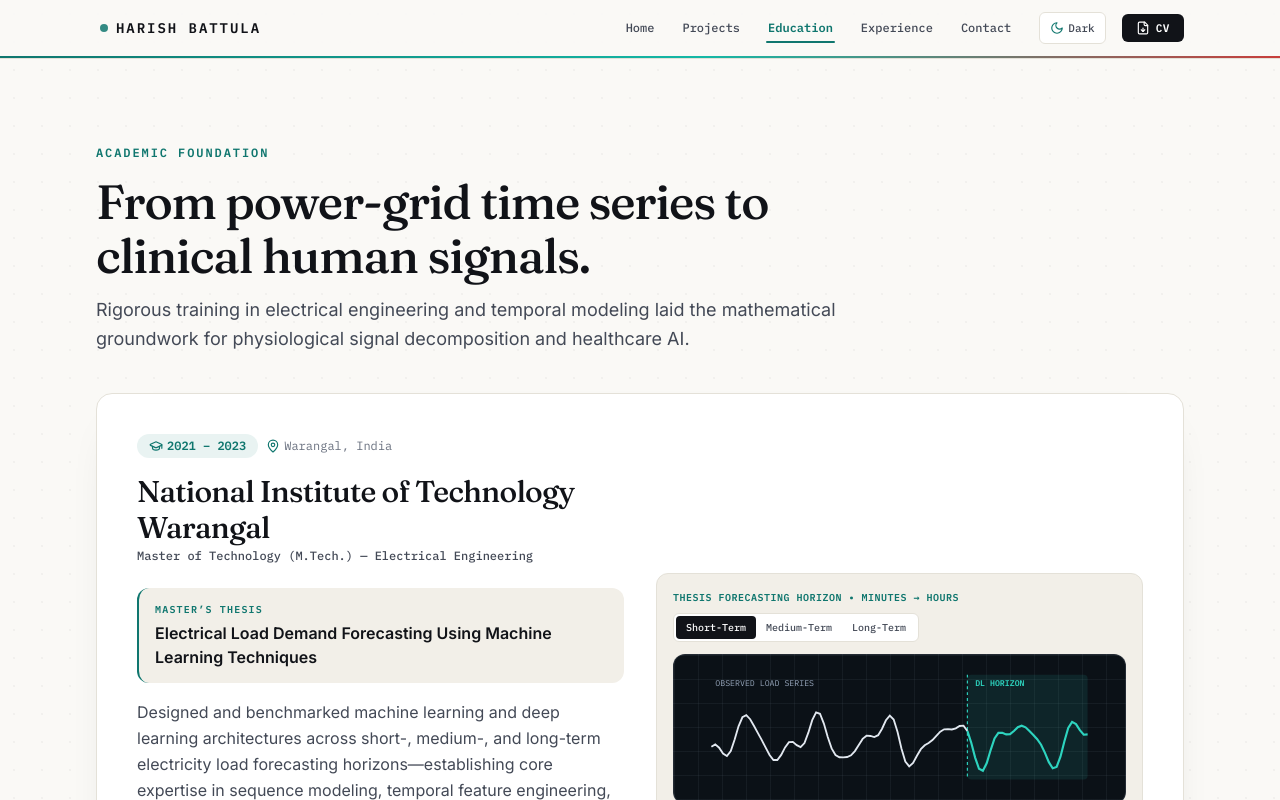
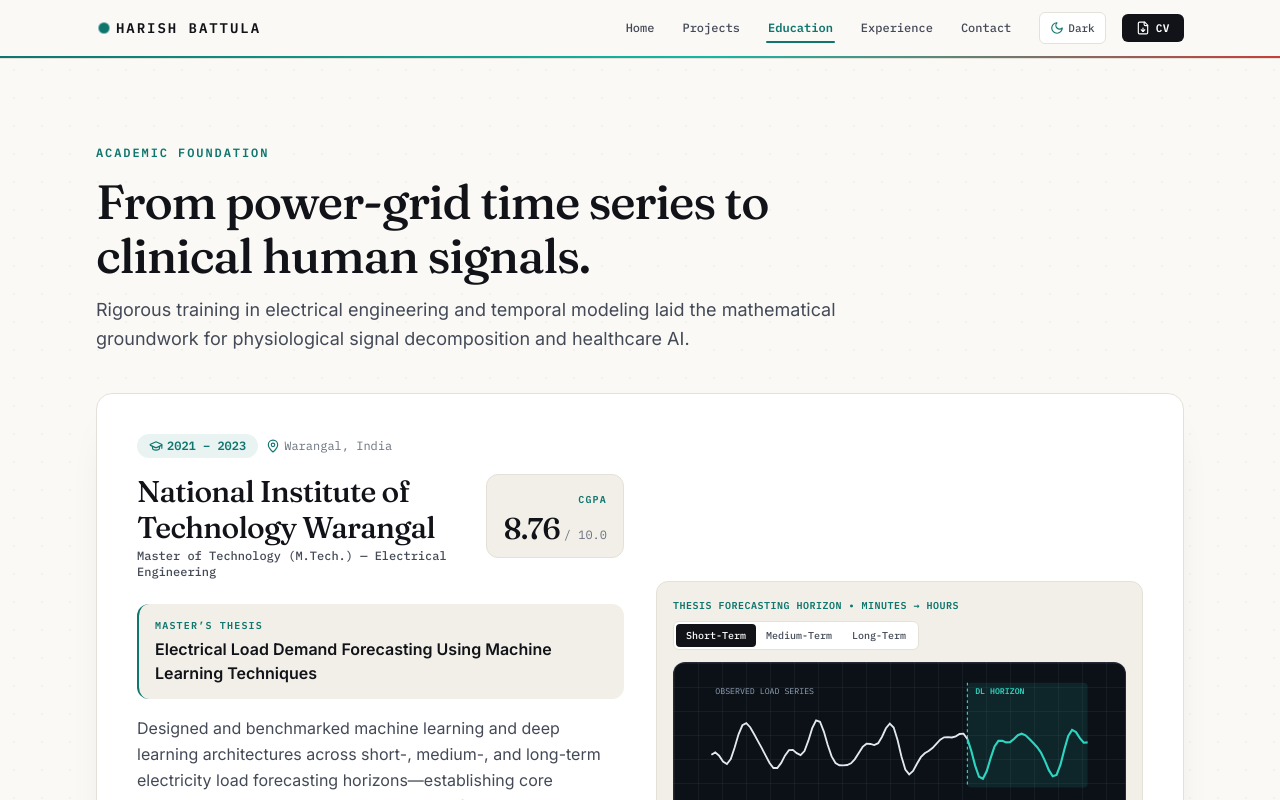
Before and after one commit to theNovember22/harish-battula-portfolio, a React (Vite) app: page /#/education in a window 1280 px wide. Shown: the top 800 px of the page. Built offline with nearby package versions, Linux system fonts and the light colour scheme.

Commit message:
Add M.Tech CGPA 8.76 / 10.0 to Education page and profile data

```diff
--- a/src/data/profile.js
+++ b/src/data/profile.js
@@ -161,6 +161,8 @@ export const EDUCATION_PAGE_DATA = {
     institution: 'National Institute of Technology Warangal',
     period: '2021 – 2023',
     location: 'Warangal, India',
+    cgpa: '8.76',
+    cgpaScale: '/ 10.0',
     thesisTitle: 'Electrical Load Demand Forecasting Using Machine Learning Techniques',
     thesisSummary:
       'Designed and benchmarked machine learning and deep learning architectures across short-, medium-, and long-term electricity load forecasting horizons—establishing core expertise in sequence modeling, temporal feature engineering, and comparative evaluation.',
@@ -186,7 +188,7 @@ export const EDUCATION_PAGE_DATA = {
   },
   bridgeSteps: [
     { step: '01', title: 'Signal Fundamentals', detail: 'B.Tech. EEE • R.V.R. & J.C. (9.17 CGPA)' },
-    { step: '02', title: 'Temporal Deep Learning', detail: 'M.Tech. Thesis • NIT Warangal' },
+    { step: '02', title: 'Temporal Deep Learning', detail: 'M.Tech. EE • NIT Warangal (8.76 CGPA)' },
     { step: '03', title: 'Visual Perception', detail: 'Computer Vision Intern • ZF Technologies' },
     { step: '04', title: 'Healthcare & Speech AI', detail: 'Researcher • TCS Research' },
   ],
--- a/src/pages/EducationPage.tsx
+++ b/src/pages/EducationPage.tsx
@@ -40,12 +40,30 @@ export const EducationPage: React.FC = () => {
                 </span>
               </div>
 
-              <h2 className="font-serif-display mt-2.5 text-xl font-medium tracking-tight text-[var(--ink-primary)] sm:mt-4 sm:text-3xl">
-                {masters.institution}
-              </h2>
-              <p className="mt-0.5 font-mono-tech text-[11px] font-medium text-[var(--ink-secondary)] sm:text-xs">
-                {masters.degree} — {masters.field}
-              </p>
+              <div className="mt-2.5 flex items-start justify-between gap-3 sm:mt-4">
+                <div className="min-w-0">
+                  <h2 className="font-serif-display text-xl font-medium tracking-tight text-[var(--ink-primary)] sm:text-3xl">
+                    {masters.institution}
+                  </h2>
+                  <p className="mt-0.5 font-mono-tech text-[11px] font-medium text-[var(--ink-secondary)] sm:text-xs">
+                    {masters.degree} — {masters.field}
+                  </p>
+                </div>
+
+                <div className="shrink-0 rounded-xl border border-[var(--border-hairline)] bg-[var(--bg-subtle)] px-3 py-2 text-right sm:px-4 sm:py-2.5">
+                  <span className="font-mono-tech text-[9px] font-semibold uppercase tracking-[0.12em] text-[var(--accent-signal)] sm:text-[10px]">
+                    CGPA
+                  </span>
+                  <div className="mt-0.5 flex items-baseline justify-end gap-0.5 sm:gap-1">
+                    <span className="font-serif-display text-xl font-medium tracking-tight text-[var(--ink-primary)] sm:text-3xl">
+                      {masters.cgpa}
+                    </span>
+                    <span className="font-mono-tech text-[10px] text-[var(--ink-muted)] sm:text-xs">
+                      {masters.cgpaScale}
+                    </span>
+                  </div>
+                </div>
+              </div>
 
               <div className="mt-3 rounded-xl border-l-2 border-[var(--accent-signal)] bg-[var(--bg-subtle)] px-3 py-2.5 sm:mt-6 sm:px-4 sm:py-3.5">
                 <div className="font-mono-tech text-[9.5px] font-semibold uppercase tracking-[0.12em] text-[var(--accent-signal)] sm:text-[10px]">
```
